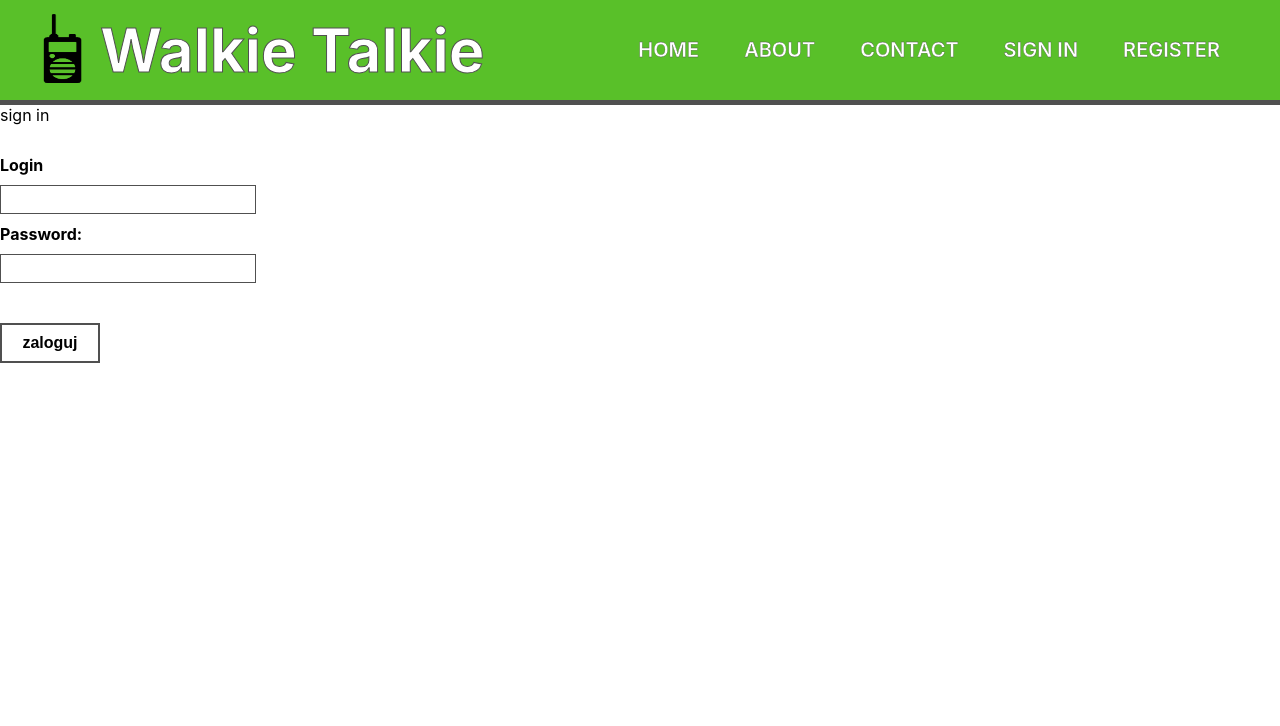
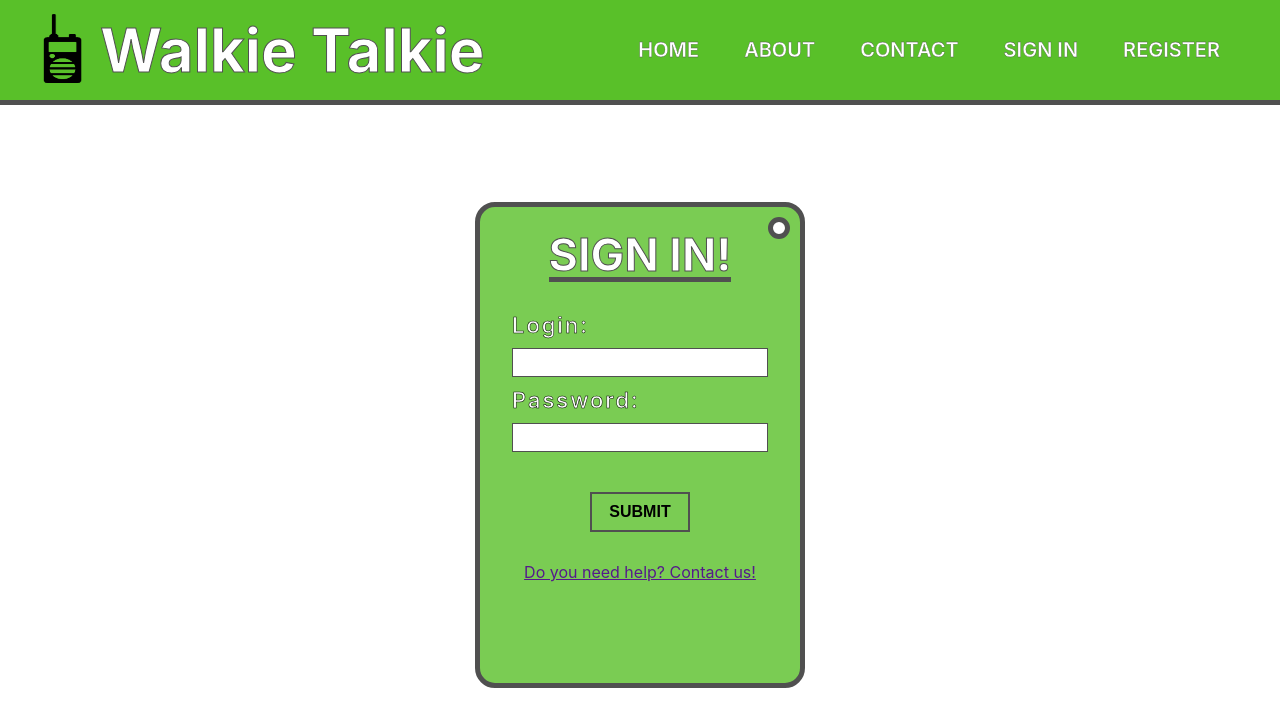
Before and after one commit to alannadolny/walkie_talkie-javascript, a React (Create React App) app in the folder frontend/: page /form/login in a window 1280 px wide. Shown: the top 726 px of the page. Built offline with nearby package versions, Linux system fonts and the light colour scheme; what redux-api-middleware would draw is missing.

Commit message:
add sending request

```diff
--- a/frontend/src/ducks/user/types.js
+++ b/frontend/src/ducks/user/types.js
@@ -1,6 +1,6 @@
-const LOGIN_USER_SUCCESS = 'GET_USER_SUCCESS';
-const LOGIN_USER_REQUEST = 'GET_USER_REQUEST';
-const LOGIN_USER_FAILURE = 'GET_USER_FAILURE';
+const LOGIN_USER_SUCCESS = 'LOGIN_USER_SUCCESS';
+const LOGIN_USER_REQUEST = 'LOGIN_USER_REQUEST';
+const LOGIN_USER_FAILURE = 'LOGIN_USER_FAILURE';
 
 const REGISTER_USER_REQUEST = 'REGISTER_USER_REQUEST';
 const REGISTER_USER_SUCCESS = 'REGISTER_USER_SUCCESS';
--- a/frontend/src/ui/UserForm.js
+++ b/frontend/src/ui/UserForm.js
@@ -6,7 +6,6 @@ import { SignIn, Register } from '../ducks/user/operation';
 
 function UserForm({ SignIn, Register }) {
   const { action } = useParams();
-
   const schema = yup.object().shape({
     login: yup.string('Login should be a string').required('Login is required'),
     password: yup
@@ -16,8 +15,13 @@ function UserForm({ SignIn, Register }) {
 
   return (
     <div>
-      {action === 'login' ? 'sign in' : 'register'}
-      {/* sign in i register wpakuj w cos jak chcesz, tak zeby pasowalo ci do stylowania */}
+      <div className='main-login'>
+        <div className='login-form'>
+          <div className='login-setting'>
+            <h1 id='login-title'>
+              {' '}
+              {action === 'login' ? 'SIGN IN!' : 'REGISTER!'}{' '}
+            </h1>
             <Formik
               validationSchema={schema}
               onSubmit={(values) => {
@@ -32,17 +36,24 @@ function UserForm({ SignIn, Register }) {
               }}
             >
               <Form>
-          <div id='errors'>
-            <ErrorMessage name='login' component='div' />
-            <ErrorMessage name='password' component='div' />
+                <label>Login: </label>
+                <ErrorMessage id='error' name='login' component='div' />
+                <Field name='login' />
+                <label>Password: </label>
+                <ErrorMessage id='error' name='password' component='div' />
+                <Field name='password' type='password' />
+                <div id='button-container'>
+                  <button type='submit'> SUBMIT </button>
                 </div>
-          <strong>Login </strong>
-          <Field name='login' />
-          <strong>Password: </strong>
-          <Field name='password' type='password' />
-          <button type='submit'>zaloguj</button>
               </Form>
             </Formik>
+            <a id='help' href=''>
+              {' '}
+              Do you need help? Contact us!{' '}
+            </a>
+          </div>
+        </div>
+      </div>
     </div>
   );
 }
```
Lines whose indentation alone changed are shown as unchanged.
